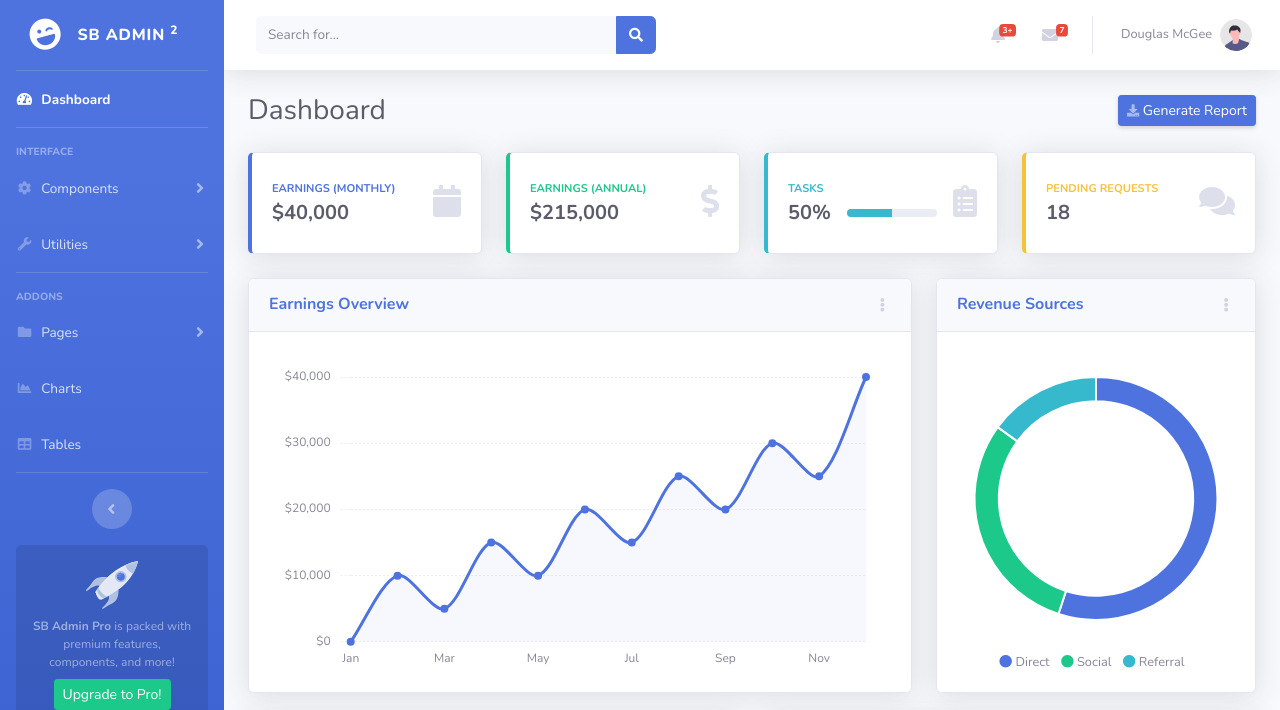
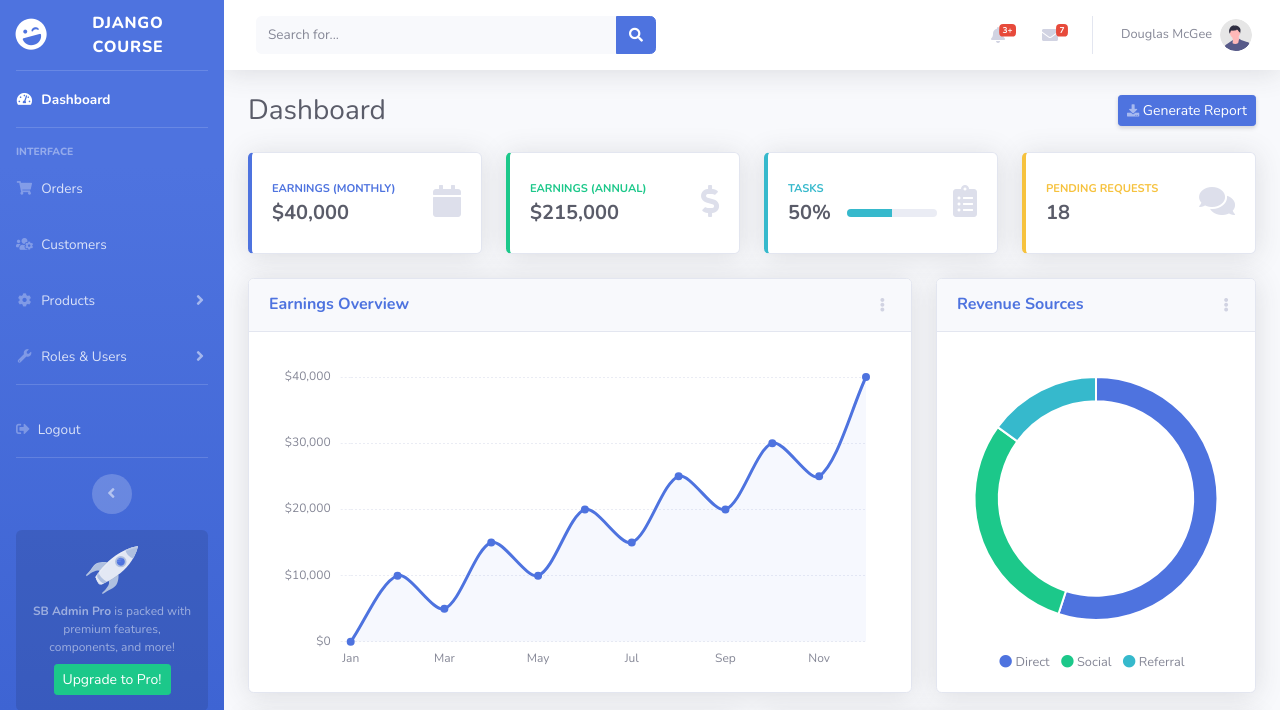
Before and after one commit to sgenlecroyant/django_course-1, a Django app: page / in a window 1280 px wide. Shown: the top 710 px of the page. Run offline with Django 4.2, Linux system fonts and the light colour scheme; some libraries are stand-ins or nearby versions.

Commit message:
Update sidebar

```diff
--- a/app/templates/app/partials/sidebar.html
+++ b/app/templates/app/partials/sidebar.html
@@ -5,7 +5,7 @@
         <div class="sidebar-brand-icon rotate-n-15">
             <i class="fas fa-laugh-wink"></i>
         </div>
-        <div class="sidebar-brand-text mx-3">SB Admin <sup>2</sup></div>
+        <div class="sidebar-brand-text mx-3">DJANGO COURSE</div>
     </a>
 
     <!-- Divider -->
@@ -25,19 +25,29 @@
     <div class="sidebar-heading">
         Interface
     </div>
-
+<!-- Nav Item - Tables -->
+    <li class="nav-item">
+        <a class="nav-link" href="#">
+            <i class="fas fa-fw fa-shopping-cart"></i>
+            <span>Orders</span></a>
+    </li>
+    <!-- Nav Item - Tables -->
+    <li class="nav-item">
+        <a class="nav-link" href="#">
+            <i class="fas fa-fw fa-users-cog"></i>
+            <span>Customers</span></a>
+    </li>
     <!-- Nav Item - Pages Collapse Menu -->
     <li class="nav-item">
         <a class="nav-link collapsed" href="#" data-toggle="collapse" data-target="#collapseTwo"
             aria-expanded="true" aria-controls="collapseTwo">
             <i class="fas fa-fw fa-cog"></i>
-            <span>Components</span>
+            <span>Products</span>
         </a>
         <div id="collapseTwo" class="collapse" aria-labelledby="headingTwo" data-parent="#accordionSidebar">
             <div class="bg-white py-2 collapse-inner rounded">
-                <h6 class="collapse-header">Custom Components:</h6>
-                <a class="collapse-item" href="buttons.html">Buttons</a>
-                <a class="collapse-item" href="cards.html">Cards</a>
+                <a class="collapse-item" href="#">All products</a>
+                <a class="collapse-item" href="#">Categories</a>
             </div>
         </div>
     </li>
@@ -47,16 +57,13 @@
         <a class="nav-link collapsed" href="#" data-toggle="collapse" data-target="#collapseUtilities"
             aria-expanded="true" aria-controls="collapseUtilities">
             <i class="fas fa-fw fa-wrench"></i>
-            <span>Utilities</span>
+            <span>Roles & Users</span>
         </a>
         <div id="collapseUtilities" class="collapse" aria-labelledby="headingUtilities"
             data-parent="#accordionSidebar">
             <div class="bg-white py-2 collapse-inner rounded">
-                <h6 class="collapse-header">Custom Utilities:</h6>
-                <a class="collapse-item" href="utilities-color.html">Colors</a>
-                <a class="collapse-item" href="utilities-border.html">Borders</a>
-                <a class="collapse-item" href="utilities-animation.html">Animations</a>
-                <a class="collapse-item" href="utilities-other.html">Other</a>
+                <a class="collapse-item" href="#">Users</a>
+                <a class="collapse-item" href="#">Roles</a>
             </div>
         </div>
     </li>
@@ -64,44 +71,11 @@
     <!-- Divider -->
     <hr class="sidebar-divider">
 
-    <!-- Heading -->
-    <div class="sidebar-heading">
-        Addons
-    </div>
-
-    <!-- Nav Item - Pages Collapse Menu -->
-    <li class="nav-item">
-        <a class="nav-link collapsed" href="#" data-toggle="collapse" data-target="#collapsePages"
-            aria-expanded="true" aria-controls="collapsePages">
-            <i class="fas fa-fw fa-folder"></i>
-            <span>Pages</span>
-        </a>
-        <div id="collapsePages" class="collapse" aria-labelledby="headingPages" data-parent="#accordionSidebar">
-            <div class="bg-white py-2 collapse-inner rounded">
-                <h6 class="collapse-header">Login Screens:</h6>
-                <a class="collapse-item" href="login.html">Login</a>
-                <a class="collapse-item" href="register.html">Register</a>
-                <a class="collapse-item" href="forgot-password.html">Forgot Password</a>
-                <div class="collapse-divider"></div>
-                <h6 class="collapse-header">Other Pages:</h6>
-                <a class="collapse-item" href="404.html">404 Page</a>
-                <a class="collapse-item" href="blank.html">Blank Page</a>
-            </div>
-        </div>
-    </li>
-
-    <!-- Nav Item - Charts -->
-    <li class="nav-item">
-        <a class="nav-link" href="charts.html">
-            <i class="fas fa-fw fa-chart-area"></i>
-            <span>Charts</span></a>
-    </li>
-
     <!-- Nav Item - Tables -->
     <li class="nav-item">
         <a class="nav-link" href="tables.html">
-            <i class="fas fa-fw fa-table"></i>
-            <span>Tables</span></a>
+            <i class="fas fa-sign-out-alt"></i>
+            <span>Logout</span></a>
     </li>
 
     <!-- Divider -->
```
